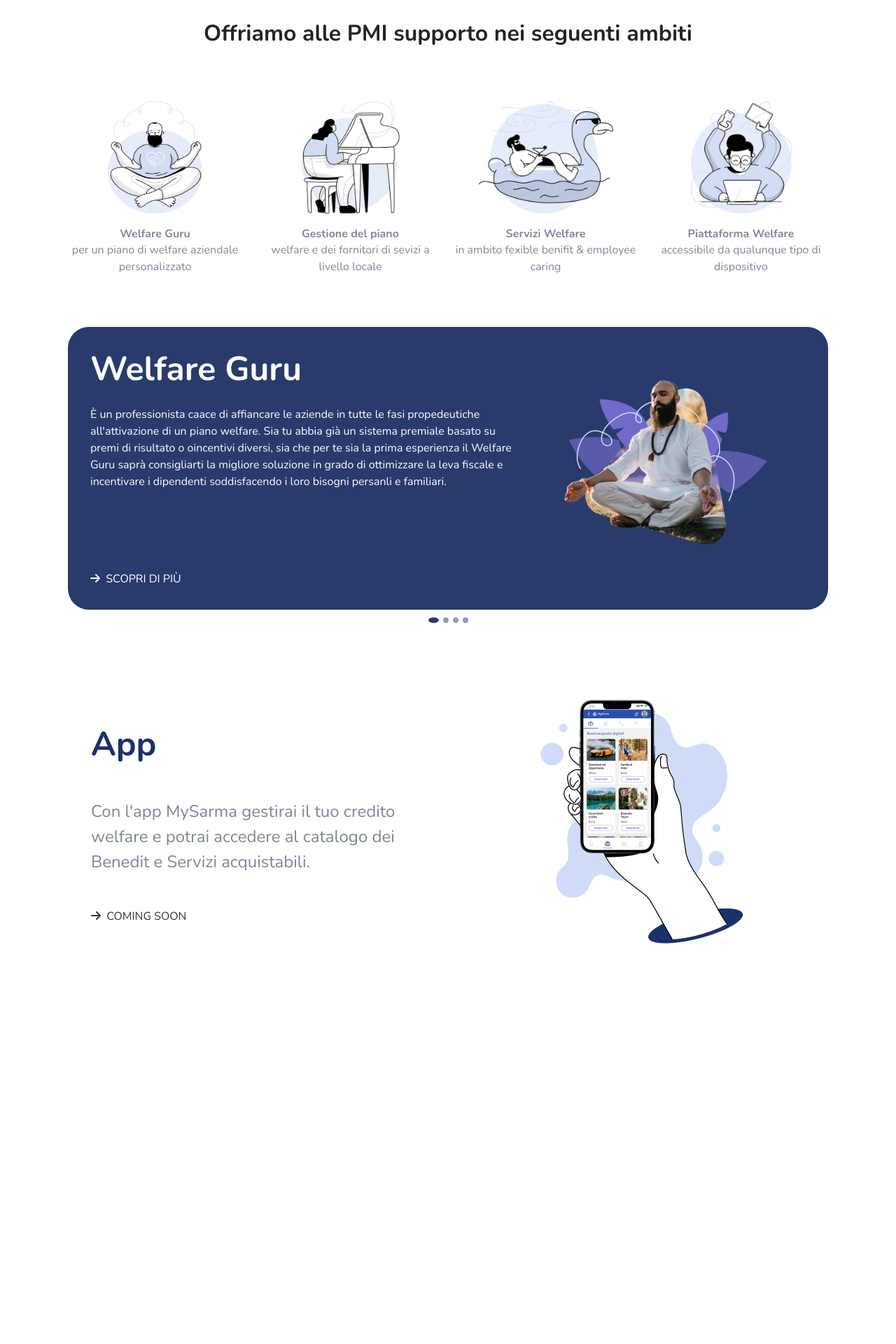
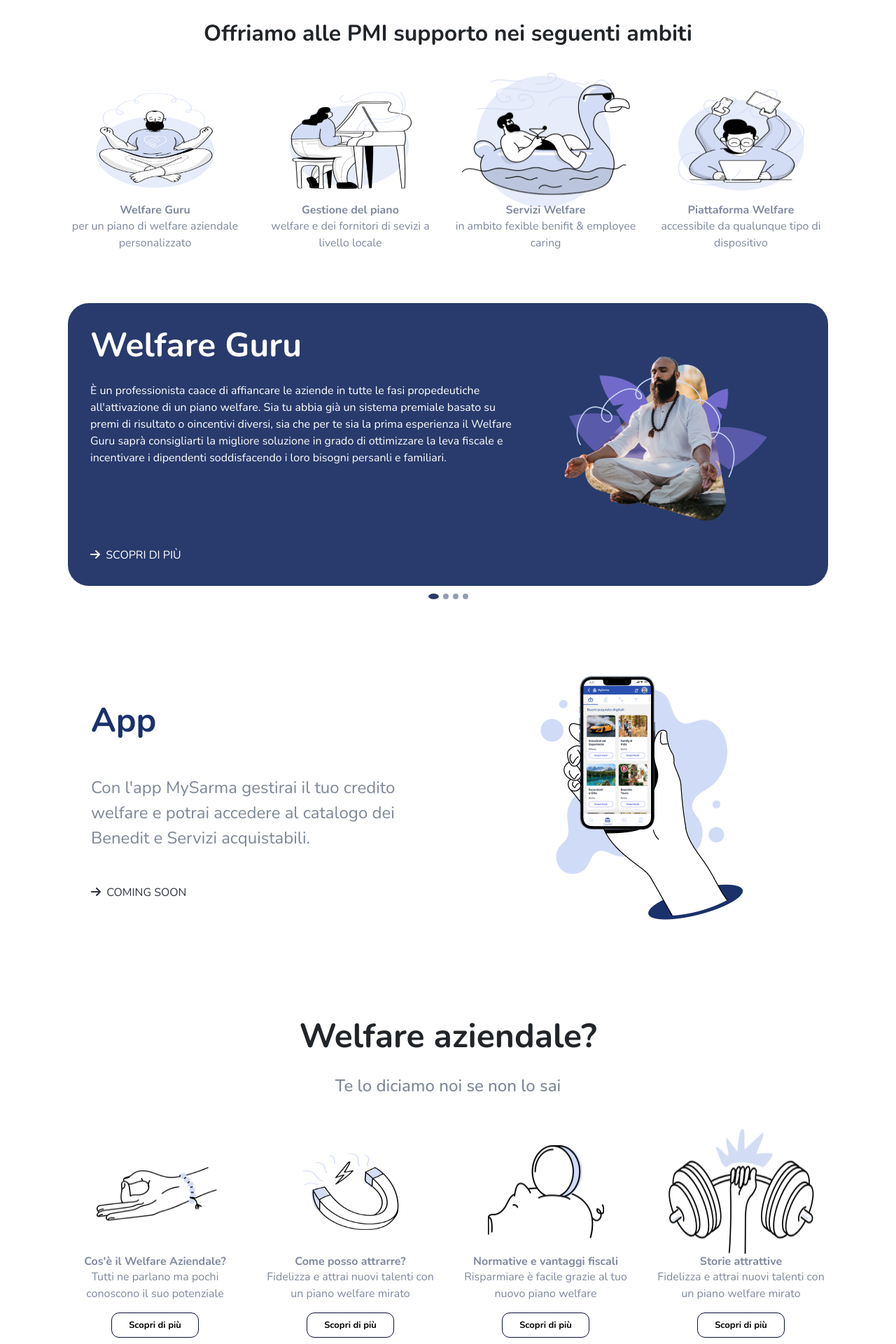
Before and after one commit to DarioGiusino/omni-vue, a Vue app: page / in a window 1280 px wide. Shown: the part 897-2817 px from the top of the page at 70% size. Before the commit the page ends 2303 px from the top, so only its background shows below. Built offline with nearby package versions, Linux system fonts and the light colour scheme.

Commit message:
welfare section

```diff
--- a/src/assets/scss/partials/variables.scss
+++ b/src/assets/scss/partials/variables.scss
@@ -29,6 +29,7 @@ $black-50: #ffffff;
 $black-100: #e8e8e8;
 $black-200: #a7aebe;
 $black-300: #596fa6;
+$black-350: #7d8797;
 $black-400: #283b6c;
 $black-500: #091125;
 $black-600: #121b30;
--- a/src/components/AppMain.vue
+++ b/src/components/AppMain.vue
@@ -1,9 +1,10 @@
 <script>
 import PmiSection from './main/PmiSection.vue';
 import MobileSection from './main/MobileSection.vue';
+import WelfareSection from './main/WelfareSection.vue';
 export default {
     name: "AppMain",
-    components: { PmiSection, MobileSection }
+    components: { PmiSection, MobileSection, WelfareSection }
 }
 </script>
 
@@ -11,6 +12,7 @@ export default {
     <main>
         <PmiSection />
         <MobileSection />
+        <WelfareSection />
     </main>
 </template>
 
--- a/src/components/generics/BaseSimpleCard.vue
+++ b/src/components/generics/BaseSimpleCard.vue
@@ -4,7 +4,8 @@ export default {
     props: {
         image: String,
         title: String,
-        text: String
+        text: String,
+        isSquare: Boolean
     },
     methods: {
         // build image src
@@ -21,8 +22,8 @@ export default {
 
 <template>
     <div class="simple-card text-center d-flex flex-column align-items-center">
-        <figure v-if="image" class="d-flex justify-content-center mb-0">
-            <img :src="cardIcon(image)" :alt="image">
+        <figure v-if="image" class="d-flex justify-content-center align-items-center mb-3">
+            <img :src="cardIcon(image)" :alt="image" :style="'aspect-ratio:' + (isSquare ? '10/8' : '10/5')">
         </figure>
 
         <h3 class="mb-0 fw-700 fs-s">{{ title }}</h3>
@@ -40,10 +41,18 @@ export default {
     padding: 10px;
 
     figure {
-        height: 200px;
+        height: 150px;
+    }
+}
 
-        img {
-            scale: 0.8;
+@media only screen and (max-width: 991px) {
+    .simple-card {
+        h3 {
+            font-size: 1.8rem;
+        }
+
+        p {
+            font-size: 1.2rem;
         }
     }
 }
--- a/src/components/main/MobileSection.vue
+++ b/src/components/main/MobileSection.vue
@@ -38,11 +38,10 @@ export default {
 
         <!-- ? > 992px -->
         <div class="d-lg-none">
-            <p class="fs-m mb-4">Lorem ipsum dolor sit amet, consectetur adipiscing elit, sed do eiusmod tempor
-                incididunt ut
-                labore
-                et dolore
-                magna aliqua.</p>
+            <p class="fs-m mb-4">
+                Lorem ipsum dolor sit amet, consectetur adipiscing elit, sed do eiusmod tempor incididunt ut labore et
+                dolore magna aliqua.
+            </p>
 
             <div class="card-link">
                 <a href="#" class="text-uppercase">
@@ -63,7 +62,7 @@ export default {
     }
 
     p {
-        color: #7d8797;
+        color: $black-350;
     }
 
     a {
--- a/src/components/main/PmiSection.vue
+++ b/src/components/main/PmiSection.vue
@@ -17,10 +17,13 @@ export default {
 
 <template>
     <section id="pmi-section" class="container section-top-margin">
-        <!-- # title -->
+        <!-- # header -->
+        <header>
             <h1 class="text-center fw-bold fs-l mb-5">Offriamo alle PMI supporto nei seguenti ambiti</h1>
+        </header>
 
         <!-- # cards -->
+        <main>
             <!-- ? < 992px (base cards) -->
             <div class="mt-4 d-lg-none">
                 <BasePmiCard v-for="card in pmiCards" :key="card.title" :title="card.title" :paragraph="card.paragraph"
@@ -31,7 +34,7 @@ export default {
             <!-- little cards -->
             <div class="my-5 d-none d-lg-flex">
                 <base-simple-card v-for="card in pmiBaseCards" :key="card.title" :image="card.image" :title="card.title"
-                :text="card.text" class="fb-25">
+                    :text="card.text" :isSquare="true" class="fb-25">
                 </base-simple-card>
             </div>
 
@@ -39,6 +42,8 @@ export default {
             <div class="d-none d-lg-block">
                 <BaseCarousel :cards="pmiCards" />
             </div>
+        </main>
+
     </section>
 </template>
 
--- /dev/null
+++ b/src/components/main/WelfareSection.vue
@@ -0,0 +1,41 @@
+<script>
+import BaseSimpleCard from '../generics/BaseSimpleCard.vue';
+import BaseButton from '../generics/BaseButton.vue';
+import { welfareCards } from '../../data';
+export default {
+    name: "WelfareSection",
+    components: { BaseSimpleCard, BaseButton },
+    data() {
+        return { welfareCards }
+    }
+}
+</script>
+
+<template>
+    <section id="welfare-section" class="container section-top-margin">
+        <!-- # header -->
+        <header class="mb-5">
+            <h1 class="text-center fw-700 fs-xxl mb-4">Welfare aziendale?</h1>
+            <p class="text-center fw-500 fs-m">Te lo diciamo noi se non lo sai</p>
+        </header>
+
+        <main class="d-lg-flex">
+            <base-simple-card v-for="(card, i) in welfareCards" :key="card.title" :image="card.image" :title="card.title"
+                :text="card.text" :isSquare="i == 0 ? false : true" class="fb-25 mb-5 mb-lg-0">
+                <BaseButton class="offset-bg fw-700 px-4 py-2" buttonLabel="Scopri di più" />
+            </base-simple-card>
+        </main>
+    </section>
+</template>
+
+<style lang="scss" scoped>
+@use '../../assets/scss/partials/variables.scss' as *;
+
+#welfare-section {
+    header {
+        p {
+            color: $black-350;
+        }
+    }
+}
+</style>
--- a/src/data/index.js
+++ b/src/data/index.js
@@ -98,4 +98,34 @@ const pmiBaseCards = [
   },
 ];
 
-export { navbarLinks, planGoList, planProList, pmiCards, pmiBaseCards };
+const welfareCards = [
+  {
+    image: "welfare_1.png",
+    title: "Cos'è il Welfare Aziendale?",
+    text: "Tutti ne parlano ma pochi conoscono il suo potenziale",
+  },
+  {
+    image: "welfare_2.png",
+    title: "Come posso attrarre?",
+    text: "Fidelizza e attrai nuovi talenti con un piano welfare mirato",
+  },
+  {
+    image: "welfare_3.png",
+    title: "Normative e vantaggi fiscali",
+    text: "Risparmiare è facile grazie al tuo nuovo piano welfare",
+  },
+  {
+    image: "welfare_4.png",
+    title: "Storie attrattive",
+    text: "Fidelizza e attrai nuovi talenti con un piano welfare mirato",
+  },
+];
+
+export {
+  navbarLinks,
+  planGoList,
+  planProList,
+  pmiCards,
+  pmiBaseCards,
+  welfareCards,
+};
```
Also changed, not shown: src/assets/img/welfare_1.png. Lines whose indentation alone changed are shown as unchanged.
